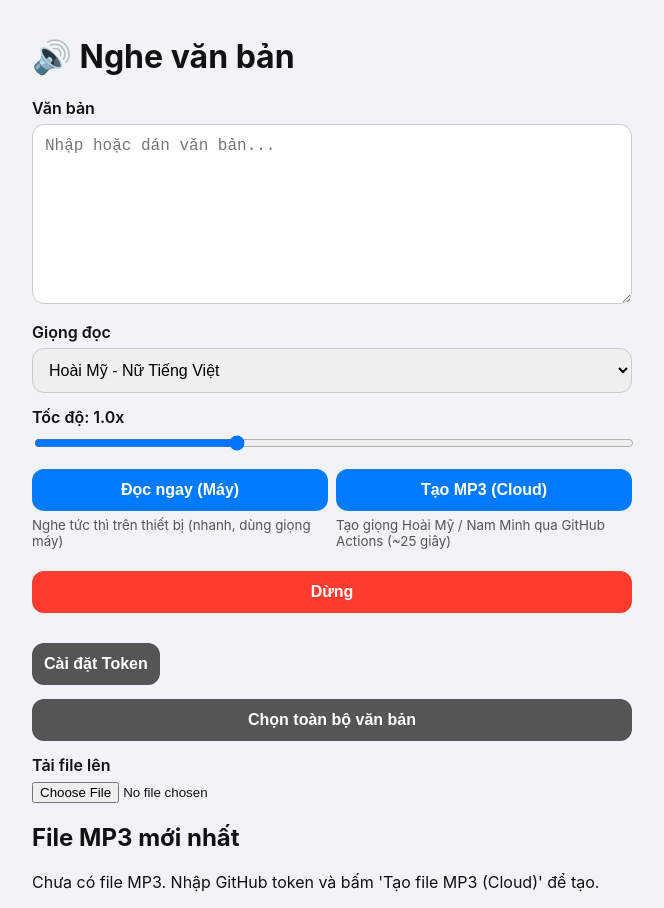
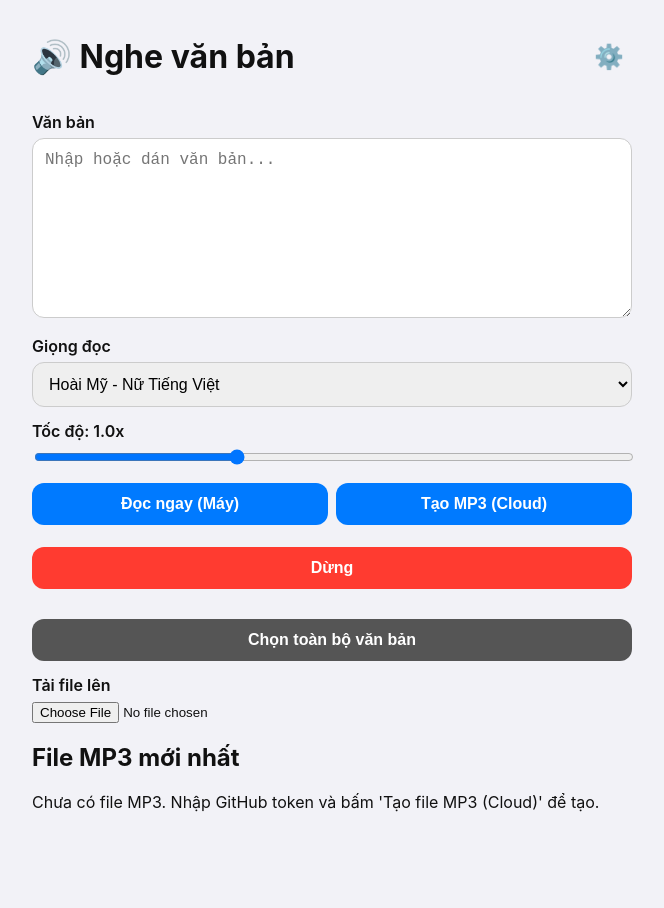
Before and after one commit to duongvantoan190224/nghe-van-ban, a plain HTML site: page index.html in a window 1280 px wide. Shown: the whole page, without its empty margins (308-972 px from the left). After the commit the page ends 828 px from the top, so only its background shows below. Drawn offline with nearby package versions, Linux system fonts and the light colour scheme.

Commit message:
Compact token settings and button layout
Co-authored-by: copilot-swe-agent[bot] <198982749+Copilot@users.noreply.github.com>

```diff
--- a/index.html
+++ b/index.html
@@ -8,11 +8,11 @@
 <style>
 body{font-family:-apple-system,system-ui,sans-serif;margin:0;padding:16px;padding-bottom:env(safe-area-inset-bottom);background:#f2f2f7;color:#111}
 main{max-width:600px;margin:auto}
-header h1{margin:0.67em 0}
+header{display:flex;align-items:center;justify-content:space-between;gap:8px}
+header h1{margin:0.67em 0;min-width:0}
 .controls{display:grid;grid-template-columns:repeat(2,minmax(0,1fr));gap:8px}
 .controls .stop{grid-column:1/-1}
-.controls small{display:block;margin-top:6px;color:#555}
-button.settings{width:auto}
+button.settings{width:auto;margin:0;padding:8px;background:transparent;font-size:24px}
 label{display:block;margin:14px 0 6px;font-weight:600}
 textarea,select,button,input[type=password],input[type=text]{width:100%;font-size:16px;padding:12px;border:1px solid #ccc;border-radius:12px;box-sizing:border-box}
 textarea{min-height:180px}
@@ -28,6 +28,7 @@ audio{width:100%;margin-top:8px}
 <main>
 <header>
 <h1>🔊 Nghe văn bản</h1>
+<button id="toggleToken" class="settings" type="button" aria-label="Cài đặt Token" aria-expanded="false" aria-controls="tokenSettings">⚙️</button>
 </header>
 <label for="textInput">Văn bản</label>
 <textarea id="textInput" placeholder="Nhập hoặc dán văn bản..."></textarea>
@@ -47,18 +48,11 @@ audio{width:100%;margin-top:8px}
 <label for="rate">Tốc độ: <span id="rv">1.0</span>x</label>
 <input type="range" id="rate" min="0.5" max="2" step="0.1" value="1">
 <div class="controls">
-  <div>
-    <button id="speak" type="button">Đọc ngay (Máy)</button>
-    <small>Nghe tức thì trên thiết bị (nhanh, dùng giọng máy)</small>
-  </div>
-  <div>
-    <button id="createCloud" type="button">Tạo MP3 (Cloud)</button>
-    <small>Tạo giọng Hoài Mỹ / Nam Minh qua GitHub Actions (~25 giây)</small>
-  </div>
+  <button id="speak" type="button">Đọc ngay (Máy)</button>
+  <button id="createCloud" type="button">Tạo MP3 (Cloud)</button>
   <button id="stop" class="stop" type="button">Dừng</button>
 </div>
 <p id="cloudStatus" role="status" aria-live="polite"></p>
-<button id="toggleToken" class="secondary settings" type="button" aria-expanded="false" aria-controls="tokenSettings">Cài đặt Token</button>
 <div id="tokenSettings" hidden>
   <label for="token">GitHub Personal Access Token (PAT)</label>
   <input id="token" type="password" autocomplete="off" autocapitalize="off" spellcheck="false">
```
Also changed, not shown: 1 other file.
